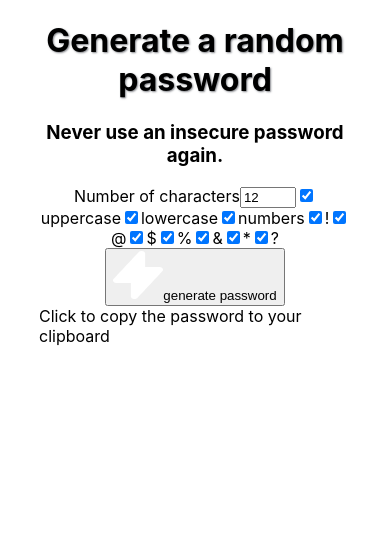
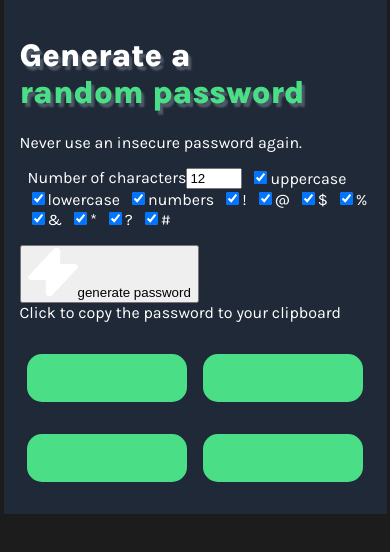
Before and after one commit to gpend/password-creator, a React (Create React App) app: page / in a window 390 px wide. Shown: the top 552 px of the page. Built offline with nearby package versions, Linux system fonts and the light colour scheme.

Commit message:
initial mobile style work

```diff
--- a/public/index.html
+++ b/public/index.html
@@ -9,7 +9,9 @@
       name="description"
       content="Web site created using create-react-app"
     />
-    <link rel="apple-touch-icon" href="%PUBLIC_URL%/logo192.png" />
+    <link rel="preconnect" href="https://fonts.googleapis.com">
+    <link rel="preconnect" href="https://fonts.gstatic.com" crossorigin>
+    <link href="https://fonts.googleapis.com/css2?family=Karla:wght@200;400;800&display=swap" rel="stylesheet">
     <!--
       manifest.json provides metadata used when your web app is installed on a
       user's mobile device or desktop. See https://developers.google.com/web/fundamentals/web-app-manifest/
@@ -29,15 +31,6 @@
   <body>
     <noscript>You need to enable JavaScript to run this app.</noscript>
     <div id="root"></div>
-    <!--
-      This HTML file is a template.
-      If you open it directly in the browser, you will see an empty page.
 
-      You can add webfonts, meta tags, or analytics to this file.
-      The build step will place the bundled scripts into the <body> tag.
-
-      To begin the development, run `npm start` or `yarn start`.
-      To create a production bundle, use `npm run build` or `yarn build`.
-    -->
   </body>
 </html>
--- a/src/App.css
+++ b/src/App.css
@@ -1,25 +1,67 @@
-.App {
-  max-width: 80vw;
-  margin: auto;
-}
-header{
-  text-align: center;
-}
-header h1{
-  text-shadow: 1px 1px 2px #282c3493;
+body{
+  background-color: #1C1C1C;
 }
 
-.App-header {
-  background-color: #282c34;
-  min-height: 100vh;
-  display: flex;
-  flex-direction: column;
-  align-items: center;
-  justify-content: center;
-  font-size: calc(10px + 2vmin);
+.App {
+  max-width: 90vw;
+  padding: 1em;
+  margin: auto;
+  font-family: 'Karla', sans-serif;
+  background-color: #1F2937;
   color: white;
 }
 
-.App-link {
-  color: #61dafb;
+header{
+  text-align: left;
+
 }
+
+header h1{
+  text-shadow: 3px 4px 2px #727b8d93;
+  color: white;
+}
+
+header h1 span{
+  display: block;
+  color: #4ADF86;
+}
+
+.selectors{
+  display: flex;
+  /* flex-direction: column; */
+  max-height: 9.5vh;
+  margin-bottom: 1rem;
+  flex-wrap: wrap;
+}
+
+.selectors label{
+  margin-left: .5rem;
+}
+
+#char-num{
+  display: block;
+}
+
+#passwords{
+  margin-top: 1rem;
+  display: grid;
+  grid-template-columns: repeat(2, 1fr);
+}
+
+.password{
+  height: 3rem;
+  margin: 1em auto;
+  max-width: max-content;
+  min-width: 10rem;
+  background-color: #4ADF86;
+  border-radius: 15px;
+  text-align: center;
+  display: flex;
+  justify-content: center;
+}
+
+.password p{
+
+  margin-left: 1em;
+  margin-right: 1em;
+}
--- a/src/App.js
+++ b/src/App.js
@@ -30,7 +30,7 @@ function App() {
     const lowerAlpha = ['a','b','c','d','e','f','g','h','i','j','l','m','n','o','p','q','r','s','t','u','v','w','x','y','z']
     const upperAlpha = lowerAlpha.map(char => char.toUpperCase())
     const numbers = [...Array(10).keys()]
-    setPasswords(['','','','',])
+    setPasswords([])
 
     for (let selection in charSelectors){
 
@@ -103,13 +103,14 @@ function App() {
       })
     )
   }
-//
+
   return (
     <div className="App">
       <header>
         <h1>Generate a <span>random password</span></h1>
-        <h3>Never use an insecure password again.</h3>
-        <label>
+        <p>Never use an insecure password again.</p>
+        <div className='selectors'>
+          <label id='char-num'>
             Number of characters
             <input type={'number'} min= '1' max='20' value= {numCharacters} onChange={handleNumCharChange}/>
           </label>
@@ -153,11 +154,16 @@ function App() {
             <input id='selector-?' type={'checkbox'} checked= {charSelectors['?']} onChange={handleCheck}/>
             ?
           </label>
+          <label>
+            <input id='selector-#' type={'checkbox'} checked= {charSelectors['#']} onChange={handleCheck}/>
+            #
+          </label>
+        </div>
 
         <button onClick={generateRandom}><img src={lightning} alt=''/>generate password</button>
       </header>
+      Click to copy the password to your clipboard
       <div id='passwords'>
-        Click to copy the password to your clipboard
         <PasswordHTML />
       </div>
     </div>
@@ -165,3 +171,5 @@ function App() {
 }
 
 export default App;
+
+//Click to copy the password to your clipboard // should be tap at smaller media sizes
```
Lines whose indentation alone changed are shown as unchanged.
